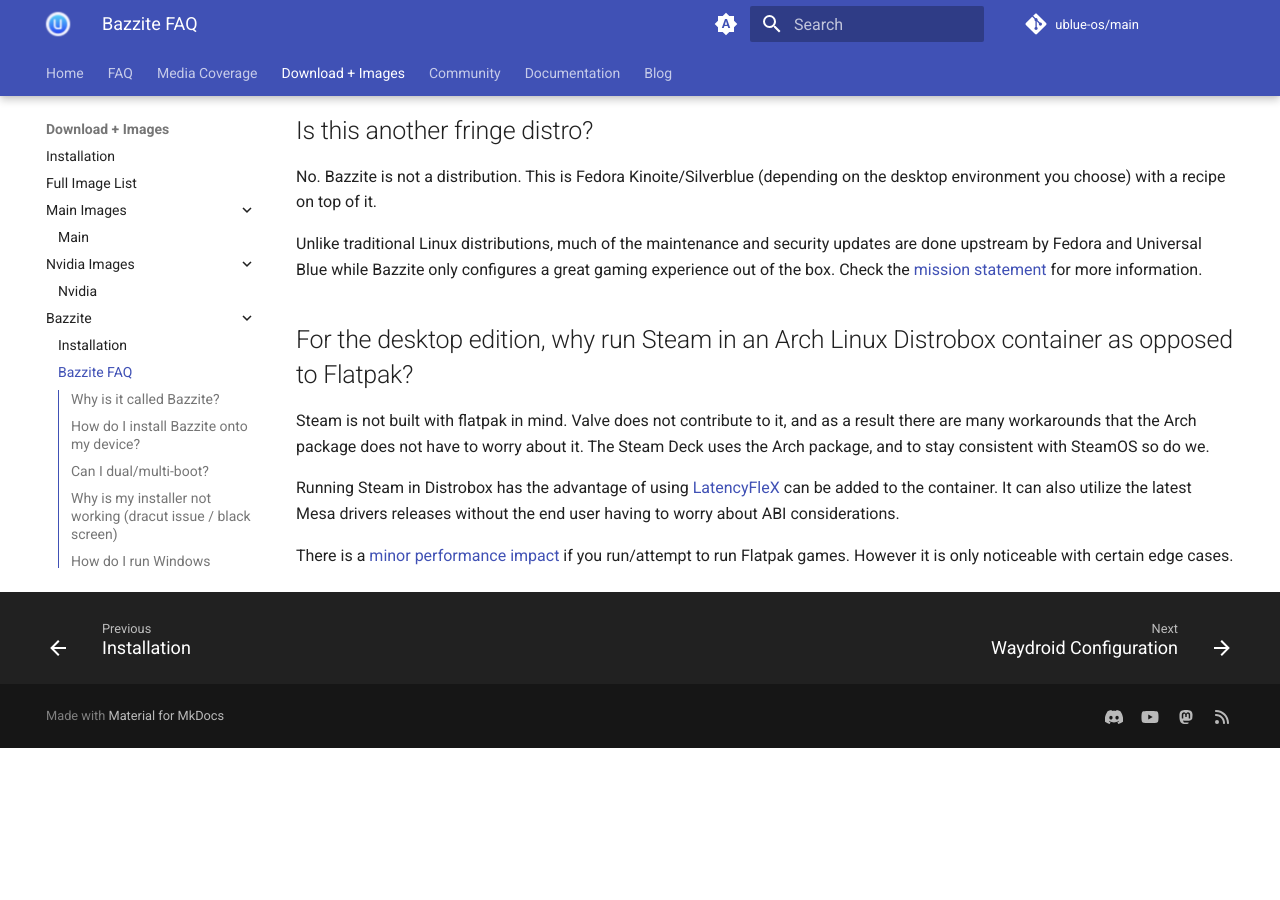
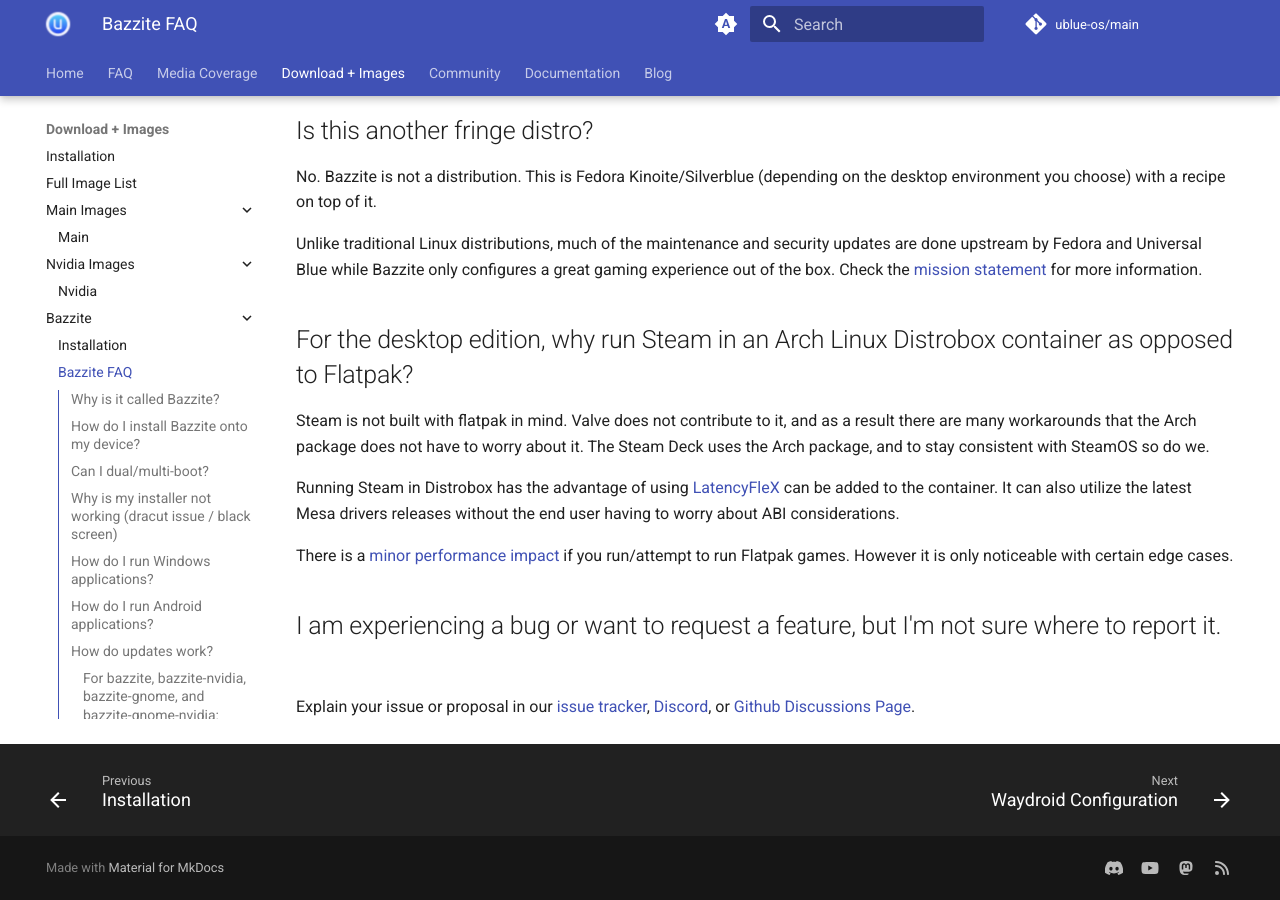
Before and after one commit to ublue-os/website, an MkDocs documentation site: the page built from docs/images/bazzite/FAQ.md, in a window 1280 px wide and 900 px high, scrolled down 3159 px. Built offline with MkDocs 1.6.1 and Material for MkDocs 9.7.7, drawn with Linux system fonts in a browser that asks for light colours; comment, search, counter and statistics services are not loaded; before the commit the page ends 3907 px from its top, so only the background shows below that.

Commit message:
feat: add 'where do i report issues?' question

```diff
--- a/docs/images/bazzite/FAQ.md
+++ b/docs/images/bazzite/FAQ.md
@@ -107,3 +107,7 @@ Steam is not built with flatpak in mind. Valve does not contribute to it, and as
 Running Steam in Distrobox has the advantage of using [LatencyFleX](https://github.com/ishitatsuyuki/LatencyFleX) can be added to the container.  It can also utilize the latest Mesa drivers releases without the end user having to worry about ABI considerations.
 
 There is a [minor performance impact](https://github.com/flatpak/flatpak/issues/4187) if you run/attempt to run Flatpak games. However it is only noticeable with certain edge cases.
+
+##  I am experiencing a bug or want to request a feature, but I'm not sure where to report it.
+
+Explain your issue or proposal in our [issue tracker](https://github.com/ublue-os/bazzite/issues), [Discord](https://discord.gg/WnrmSQVna9), or [Github Discussions Page](https://github.com/orgs/ublue-os/discussions).
```
